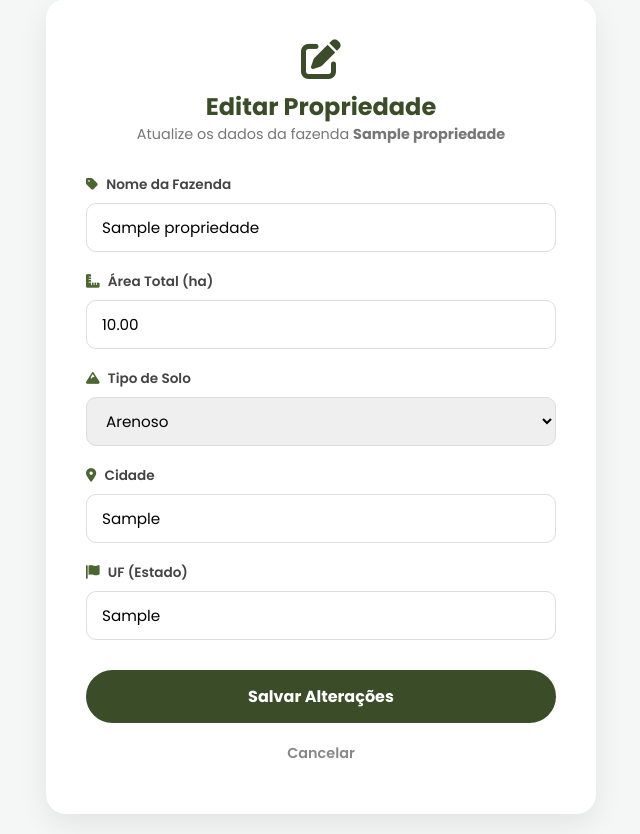
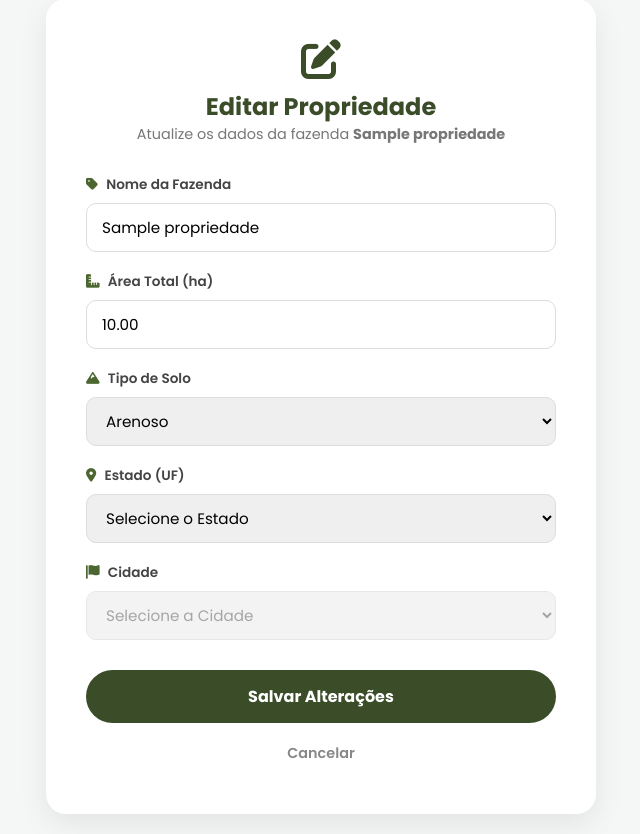
Before and after one commit to nicolasnevess/AgroSystem, a Django app: page /propriedade/editar/1 in a window 1280 px wide. Shown: the part 21-855 px from the top of the page, without its empty margins (319-959 px from the left). Run offline with Django 5.2, Linux system fonts and the light colour scheme; a user stored in the database is signed in; tables that the repository leaves empty hold one stand-in row (values such as "Sample post").

Commit message:
Implementação de API, select de estados e cidades

```diff
--- a/core/static/css/animais.css
+++ b/core/static/css/animais.css
@@ -353,6 +353,7 @@
     .top-header {
         flex-direction: column;
         align-items: flex-start;
+        margin-left: -193px;
     }
 
     .farm-selector {
@@ -369,6 +370,10 @@
         width: 100%;
         overflow-x: auto;
     }
+
+    .user-profile {
+        margin-left: -82px;
+    }
 }
 
 /* Celulares Pequenos */
--- /dev/null
+++ b/core/static/js/editar_propriedade.js
@@ -0,0 +1,61 @@
+document.addEventListener('DOMContentLoaded', function() {
+    const selectEstado = document.getElementById('estado');
+    const selectCidade = document.getElementById('cidade');
+
+    // Recupera o que está gravado no Django
+    const ufSalva = selectEstado.getAttribute('data-uf-salva');
+    const cidadeSalva = selectCidade.getAttribute('data-cidade-salva');
+
+    // 1. Carrega os Estados
+    fetch('https://servicodados.ibge.gov.br/api/v1/localidades/estados?orderBy=nome')
+        .then(res => res.json())
+        .then(estados => {
+            estados.forEach(estado => {
+                const option = document.createElement('option');
+                option.value = estado.sigla;
+                option.textContent = estado.nome;
+
+                // Se for o estado do banco, deixa selecionado
+                if (estado.sigla === ufSalva) {
+                    option.selected = true;
+                }
+                selectEstado.appendChild(option);
+            });
+
+            // Se já tinha estado salvo, carrega as cidades dele
+            if (ufSalva) {
+                carregarCidades(ufSalva, cidadeSalva);
+            }
+        });
+
+    // 2. Evento ao mudar o estado manualmente
+    selectEstado.addEventListener('change', function() {
+        carregarCidades(this.value);
+    });
+
+    function carregarCidades(uf, cidadeParaSelecionar = null) {
+        if (!uf) return;
+
+        selectCidade.disabled = true;
+        selectCidade.innerHTML = '<option value="">Carregando cidades...</option>';
+
+        fetch(`https://servicodados.ibge.gov.br/api/v1/localidades/estados/${uf}/municipios?orderBy=nome`)
+            .then(res => res.json())
+            .then(cidades => {
+                selectCidade.innerHTML = '<option value="">Selecione a Cidade</option>';
+
+                cidades.forEach(cidade => {
+                    const option = document.createElement('option');
+                    option.value = cidade.nome;
+                    option.textContent = cidade.nome;
+
+                    // Se for a cidade do banco, deixa selecionada
+                    if (cidadeParaSelecionar && cidade.nome === cidadeParaSelecionar) {
+                        option.selected = true;
+                    }
+                    selectCidade.appendChild(option);
+                });
+                selectCidade.disabled = false;
+            });
+    }
+});
--- a/core/templates/editar_propriedade.html
+++ b/core/templates/editar_propriedade.html
@@ -42,13 +42,17 @@
             </div>
 
             <div class="form-group">
-                <label><i class="fas fa-map-marker-alt"></i> Cidade</label>
-                <input type="text" name="cidade" value="{{ propriedade.cidade }}" required>
+                <label><i class="fas fa-map-marker-alt"></i> Estado (UF)</label>
+                <select id="estado" name="uf" data-uf-salva="{{ propriedade.uf }}" required>
+                    <option value="">Selecione o Estado</option>
+                </select>
             </div>
 
             <div class="form-group">
-                <label><i class="fas fa-flag"></i> UF (Estado)</label>
-                <input type="text" name="uf" value="{{ propriedade.uf }}" maxlength="2" required>
+                <label><i class="fas fa-flag"></i> Cidade</label>
+                <select id="cidade" name="cidade" data-cidade-salva="{{ propriedade.cidade }}" disabled required>
+                    <option value="">Selecione a Cidade</option>
+                </select>
             </div>
 
             <div class="button-group">
@@ -57,6 +61,6 @@
             </div>
         </form>
     </div>
-
+    <script src="{% static 'js/editar_propriedade.js' %}"></script>
 </body>
 </html>
```
Also changed, not shown: core/static/js/clima.js (added, +30 -0 lines), core/static/js/config_fazenda.js (added, +41 -0 lines), core/templates/config_propriedade.html (+11 -5 lines), core/templates/dashboard.html (+6 -2 lines).
